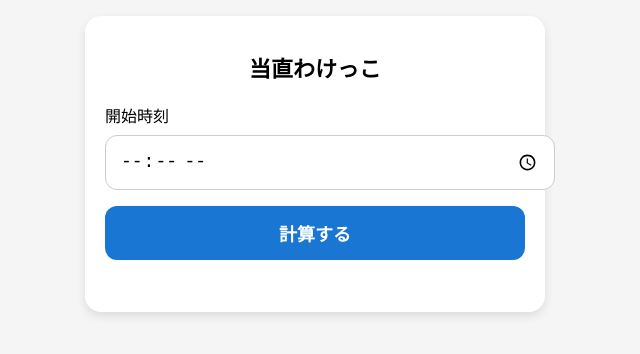
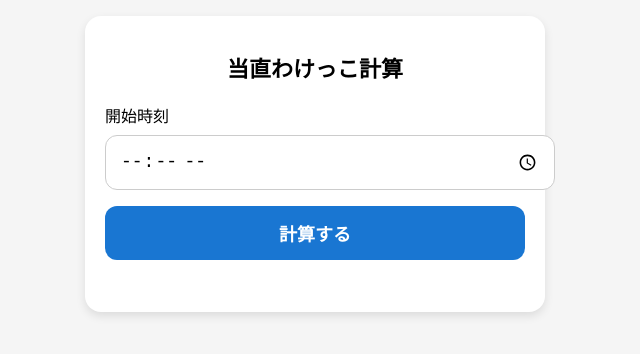
Before and after one commit to marusan0227/erwalkin, a plain HTML site: page index.html in a window 1280 px wide. Shown: the whole page, without its empty margins (325-965 px from the left). Drawn offline with Linux system fonts and the light colour scheme.

Commit message:
index.html

```diff
--- a/index.html
+++ b/index.html
@@ -3,7 +3,7 @@
 <head>
   <meta charset="UTF-8">
   <meta name="viewport" content="width=device-width, initial-scale=1.0">
-  <title>当直わけっこ</title>
+  <title>当直わけっこ計算</title>
 
   <style>
     body {
@@ -65,7 +65,7 @@
 
 <body>
   <div class="card">
-    <h1>当直わけっこ</h1>
+    <h1>当直わけっこ計算</h1>
 
     <label>開始時刻</label>
     <input type="time" id="startTime">
```
